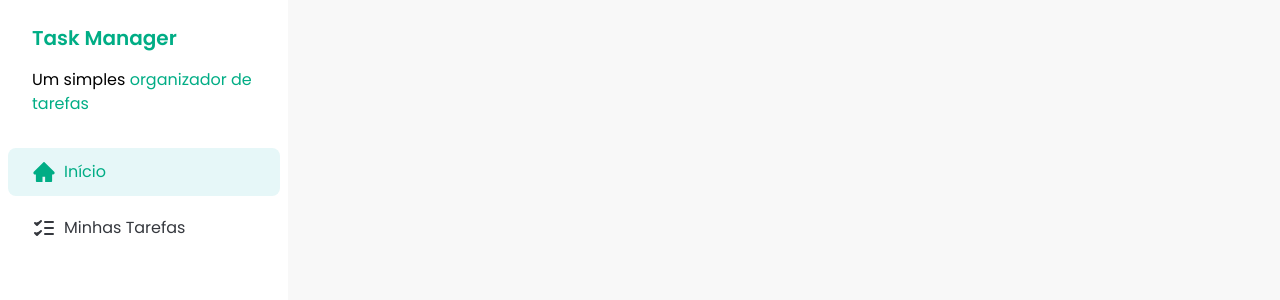
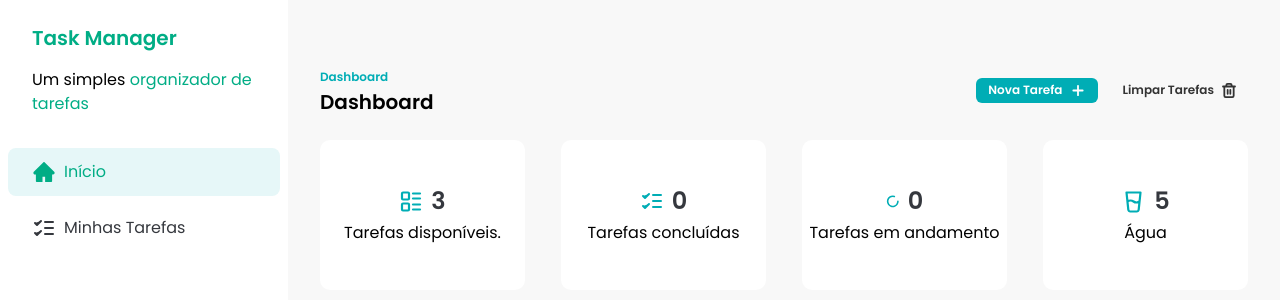
Before and after one commit to raphaelslima/Curso-FSC, a React (Vite) app in the folder REACT/Projeto tasks/task/: page / in a window 1280 px wide. Shown: the top 300 px of the page. Built offline with nearby package versions, Linux system fonts and the light colour scheme; data requests are answered from the project's data file.

Commit message:
header dashboard page

```diff
--- a/REACT/Projeto tasks/task/db.json
+++ b/REACT/Projeto tasks/task/db.json
@@ -6,6 +6,20 @@
       "time": "morning",
       "description": "qsaAas",
       "status": "not_started"
+    },
+    {
+      "id": "2ca095e5-47d1-425b-a0e1-a6c425dea516",
+      "title": "teste2",
+      "time": "afternoon",
+      "description": "ssss",
+      "status": "not_started"
+    },
+    {
+      "id": "1bd5eb93-e8a4-41ee-89c3-bd4dd470ea14",
+      "title": "teste2",
+      "time": "night",
+      "description": "sadaa",
+      "status": "not_started"
     }
   ]
 }
--- a/REACT/Projeto tasks/task/src/components/AddTaskDialog.jsx
+++ b/REACT/Projeto tasks/task/src/components/AddTaskDialog.jsx
@@ -46,7 +46,7 @@ const AddTaskDialog = ({ isOpen, handleClose }) => {
           description: '',
         });
 
-        toast.success('Alterado com sucesso!');
+        toast.success('Criado com sucesso!');
       },
 
       onError: () => {
--- /dev/null
+++ b/REACT/Projeto tasks/task/src/components/DashboardCards.jsx
@@ -0,0 +1,15 @@
+const DashBoardCard = ({ icon, mainText, secondaryText }) => {
+  return (
+    <div className="flex h-[150px] flex-col items-center justify-center gap-1 rounded-[10px] bg-white">
+      <div className="flex items-center gap-2">
+        <span className="text-brand-primary">{icon}</span>
+        <p className="text-2xl font-semibold text-brand-dark-blue">
+          {mainText}
+        </p>
+      </div>
+      {secondaryText}
+    </div>
+  );
+};
+
+export default DashBoardCard;
--- /dev/null
+++ b/REACT/Projeto tasks/task/src/components/Header.jsx
@@ -0,0 +1,35 @@
+import { useState } from 'react';
+import { IconAdd, IconTrash } from '../assets/icons';
+import AddTaskDialog from './AddTaskDialog';
+import Button from './Button';
+
+const Header = ({ title, subtile }) => {
+  const [addTaskDialogisOpen, setaddTaskDialogisOpen] = useState(false);
+  return (
+    <div className="flex w-full justify-between">
+      <div>
+        <span className="text-xs font-semibold text-brand-primary">
+          {title}
+        </span>
+        <h2 className="text-xl font-semibold">{subtile}</h2>
+      </div>
+
+      <div className="flex items-center gap-3">
+        <Button color={'primary'} onClick={() => setaddTaskDialogisOpen(true)}>
+          Nova Tarefa <IconAdd />
+        </Button>
+
+        <AddTaskDialog
+          isOpen={addTaskDialogisOpen}
+          handleClose={() => setaddTaskDialogisOpen(false)}
+        />
+
+        <Button color={'secondary'}>
+          Limpar Tarefas <IconTrash />
+        </Button>
+      </div>
+    </div>
+  );
+};
+
+export default Header;
--- a/REACT/Projeto tasks/task/src/components/Tasks.jsx
+++ b/REACT/Projeto tasks/task/src/components/Tasks.jsx
@@ -13,12 +13,12 @@ import TaskItem from './TaskItem';
 import { toast } from 'sonner';
 import { useQueryClient } from '@tanstack/react-query';
 import { useGetTasks } from '../hooks/data/useGetTasks';
+import Header from './Header';
+import { taskQueryKeys } from '../keys/queries';
 
 const Tasks = () => {
   const queryClient = useQueryClient();
   const { data: tasks } = useGetTasks();
-
-  const [addTaskDialogisOpen, setaddTaskDialogisOpen] = useState(false);
 
   const morningTasks = tasks?.filter((task) => task.time === 'morning');
   const afternonTasks = tasks?.filter((task) => task.time === 'afternoon');
@@ -47,43 +47,14 @@ const Tasks = () => {
 
       return task;
     });
-    queryClient.setQueryData('tasks', () => {
+    queryClient.setQueryData(taskQueryKeys.getAll(), () => {
       return newTasks;
     });
   };
 
-  const handleAddTaskDialogClose = () => {
-    setaddTaskDialogisOpen(false);
-  };
-
   return (
     <div className="w-full space-y-6 px-8 py-16">
-      <div className="flex w-full justify-between">
-        <div>
-          <span className="text-xs font-semibold text-brand-primary">
-            Minhas Tarefas
-          </span>
-          <h2 className="text-xl font-semibold">Minhas Tarefas</h2>
-        </div>
-
-        <div className="flex items-center gap-3">
-          <Button
-            color={'primary'}
-            onClick={() => setaddTaskDialogisOpen(true)}
-          >
-            Nova Tarefa <IconAdd />
-          </Button>
-
-          <AddTaskDialog
-            isOpen={addTaskDialogisOpen}
-            handleClose={handleAddTaskDialogClose}
-          />
-
-          <Button color={'secondary'}>
-            Limpar Tarefas <IconTrash />
-          </Button>
-        </div>
-      </div>
+      <Header title={'Minhas Tarefas'} subtile={'Minhas Tarefas'} />
 
       <div className="rounded-xl bg-white p-6">
         <div className="space-y-3">
--- a/REACT/Projeto tasks/task/src/keys/mutations.js
+++ b/REACT/Projeto tasks/task/src/keys/mutations.js
@@ -1,5 +1,3 @@
-import { create } from 'json-server';
-
 export const TaskMutationsKeys = {
   create: () => ['addTask'],
   edit: (taskId) => ['editTask', taskId],
--- a/REACT/Projeto tasks/task/src/pages/Home.jsx
+++ b/REACT/Projeto tasks/task/src/pages/Home.jsx
@@ -1,9 +1,50 @@
+import DashBoardCard from '../components/DashboardCards';
+import Header from '../components/Header';
 import Sidebar from '../components/Sidebar';
+import {
+  GlassWaterIcon,
+  LoaderIcon,
+  Tasks2Icon,
+  TasksIcon,
+} from '../assets/icons';
+import { useGetTasks } from '../hooks/data/useGetTasks';
 
 const HomePage = () => {
+  const { data: tasks } = useGetTasks();
+
+  const inProgressTasks = tasks?.filter(
+    (task) => task.status == 'in_progress'
+  ).length;
+  const completedTasks = tasks?.filter((task) => task.status == 'done').length;
+
   return (
     <div className="flex">
       <Sidebar />
+      <div className="w-full space-y-6 px-8 py-16">
+        <Header title={'Dashboard'} subtile={'Dashboard'} />
+        <div className="grid grid-cols-4 gap-9">
+          <DashBoardCard
+            icon={<Tasks2Icon />}
+            mainText={tasks?.length}
+            secondaryText={'Tarefas disponíveis.'}
+          />
+          <DashBoardCard
+            icon={<TasksIcon />}
+            mainText={completedTasks}
+            secondaryText={'Tarefas concluídas'}
+          />
+          <DashBoardCard
+            icon={<LoaderIcon />}
+            mainText={inProgressTasks}
+            secondaryText={'Tarefas em andamento'}
+          />
+          <DashBoardCard
+            icon={<GlassWaterIcon />}
+            mainText={5}
+            secondaryText={'Água'}
+          />
+        </div>
+      </div>
     </div>
   );
 };
```
